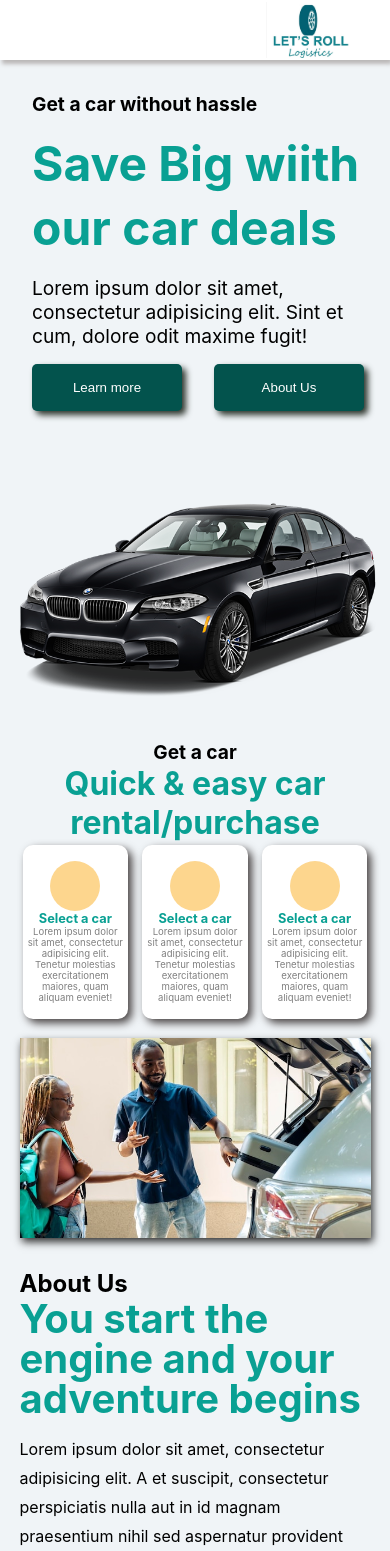
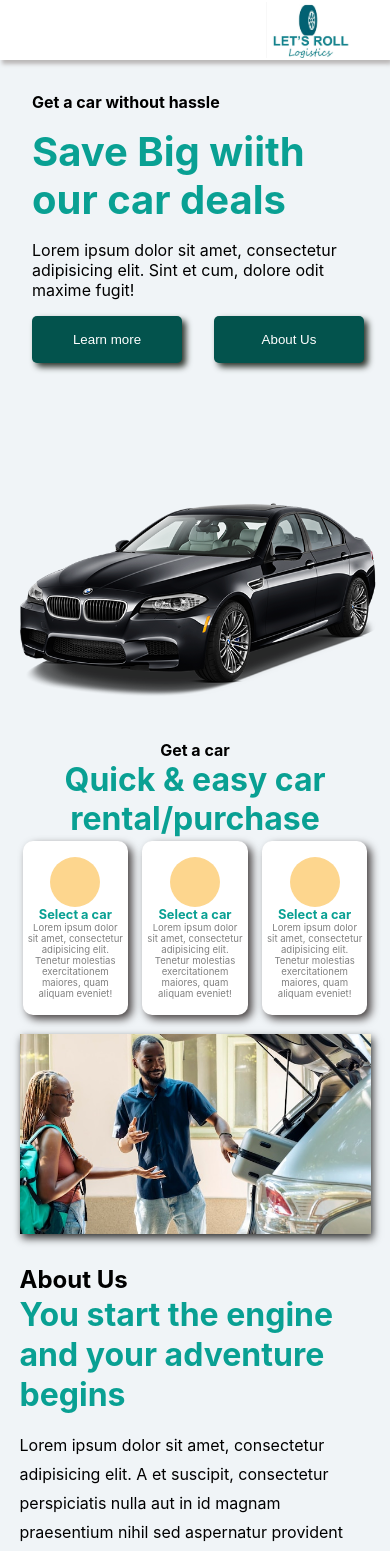
Before and after one commit to Gbengashowunmi/letsroll, a React (Create React App) app: page / in a window 390 px wide. Shown: the top 1551 px of the page. Built offline with nearby package versions, Linux system fonts and the light colour scheme; some icons are missing.

Commit message:
first commit

```diff
--- a/src/pages/waitlist.scss
+++ b/src/pages/waitlist.scss
@@ -326,6 +326,32 @@ p {
 }
 
 @media (max-width: 600px) {
+    h1 {
+    font-size: 5rem;
+  }
+  h2 {
+    font-size: 4rem;
+  }
+  h3 {
+    color: var(--clr-secondary);
+    font-size: 2.5rem;
+    line-height: 3rem;
+  }
+  h4 {
+    font-size: 2rem;
+  }
+
+  h5 {
+    font-size: 1.6rem;
+  }
+  h6 {
+    font-size: 1.3rem;
+  }
+
+  p {
+    font-size: 1rem;
+    color: black;
+  }
   .hero_section {
     .left,
     .right {
```
